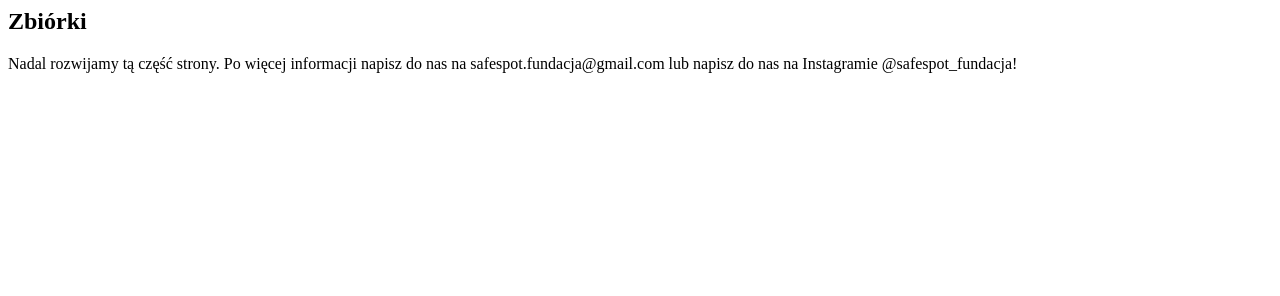
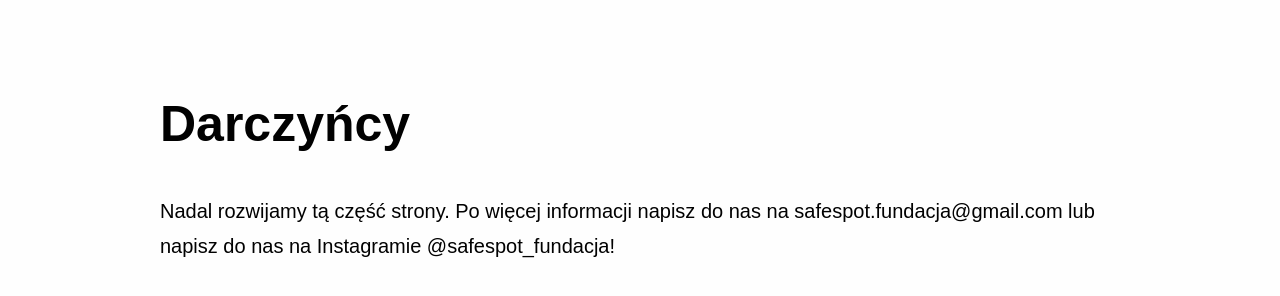
Before and after one commit to soofka/safespot, a website: page src/pages/wsparcie/zbiorki.html in a window 1280 px wide. Drawn offline with Linux system fonts and the light colour scheme.

Commit message:
Update zbiorki.html

```diff
--- a/src/pages/wsparcie/zbiorki.html
+++ b/src/pages/wsparcie/zbiorki.html
@@ -1,9 +1,12 @@
+<head>
+  <link rel="stylesheet" href="/css/style.css">
+</head>
 <section class="full">
   <div class="wrapper">
     <article>
       <div class="row">
         <div class="col col-100">
-          <h2>Zbiórki</h2>
+          <h2>Darczyńcy</h2>
           <p>Nadal rozwijamy tą część strony.
             Po więcej informacji napisz do nas na safespot.fundacja@gmail.com
             lub napisz do nas na Instagramie @safespot_fundacja!</p>
```
